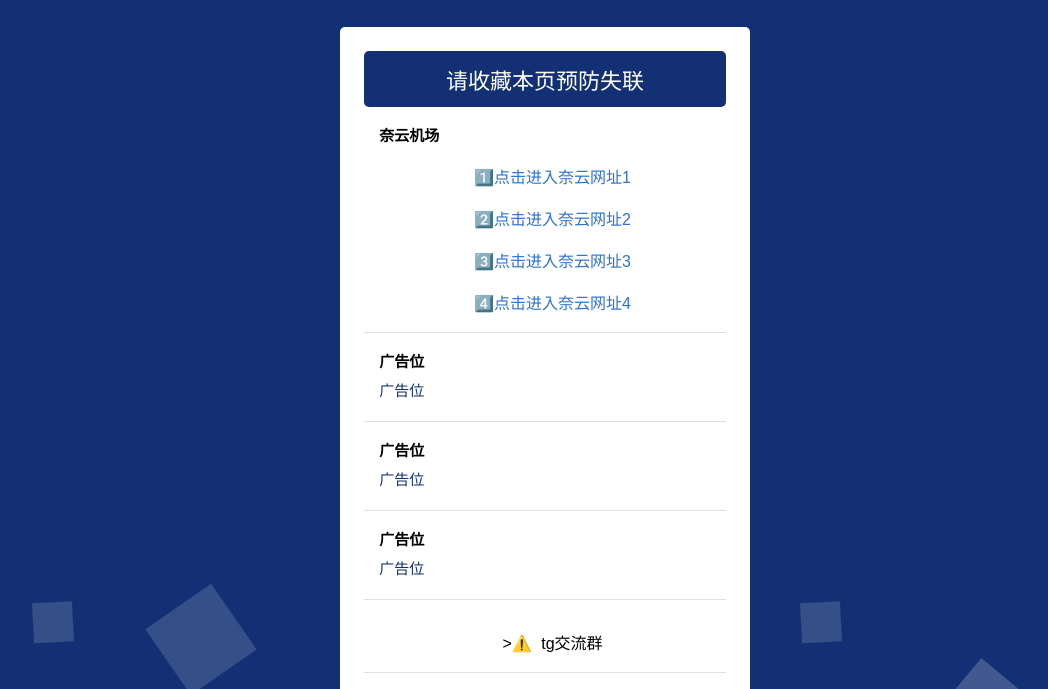
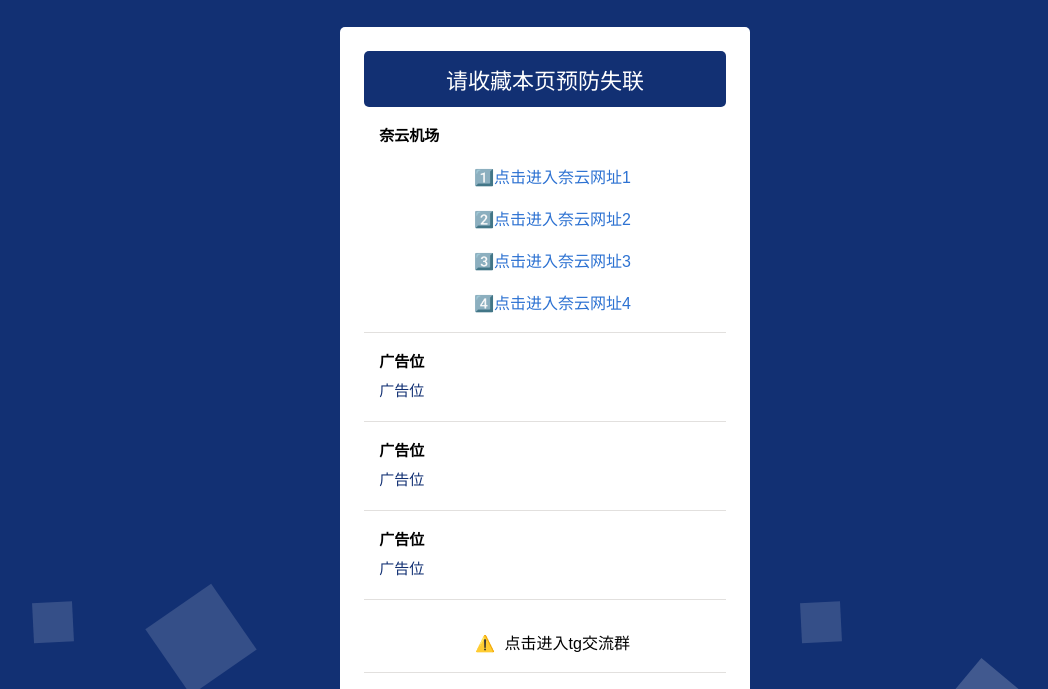
Before and after one commit to nuonuo321/jichang, a plain HTML site: page index.html in a window 1280 px wide. Shown: the part 111-800 px from the top of the page, without its empty margins (95-1143 px from the left). Drawn offline with Linux system fonts and the light colour scheme.

Commit message:
Update index.html

```diff
--- a/index.html
+++ b/index.html
@@ -492,7 +492,7 @@
                 <li>
                   <span
 		  </a></p><p>
-                    >⚠️ <a href="https://t.me/xhj1006" target="blank">tg交流群</a><span> </span
+                    ⚠️ <a href="https://t.me/xhj1006" target="blank">点击进入tg交流群</a><span> </span
                   ></span>
                 </li>
               </ul>
```
